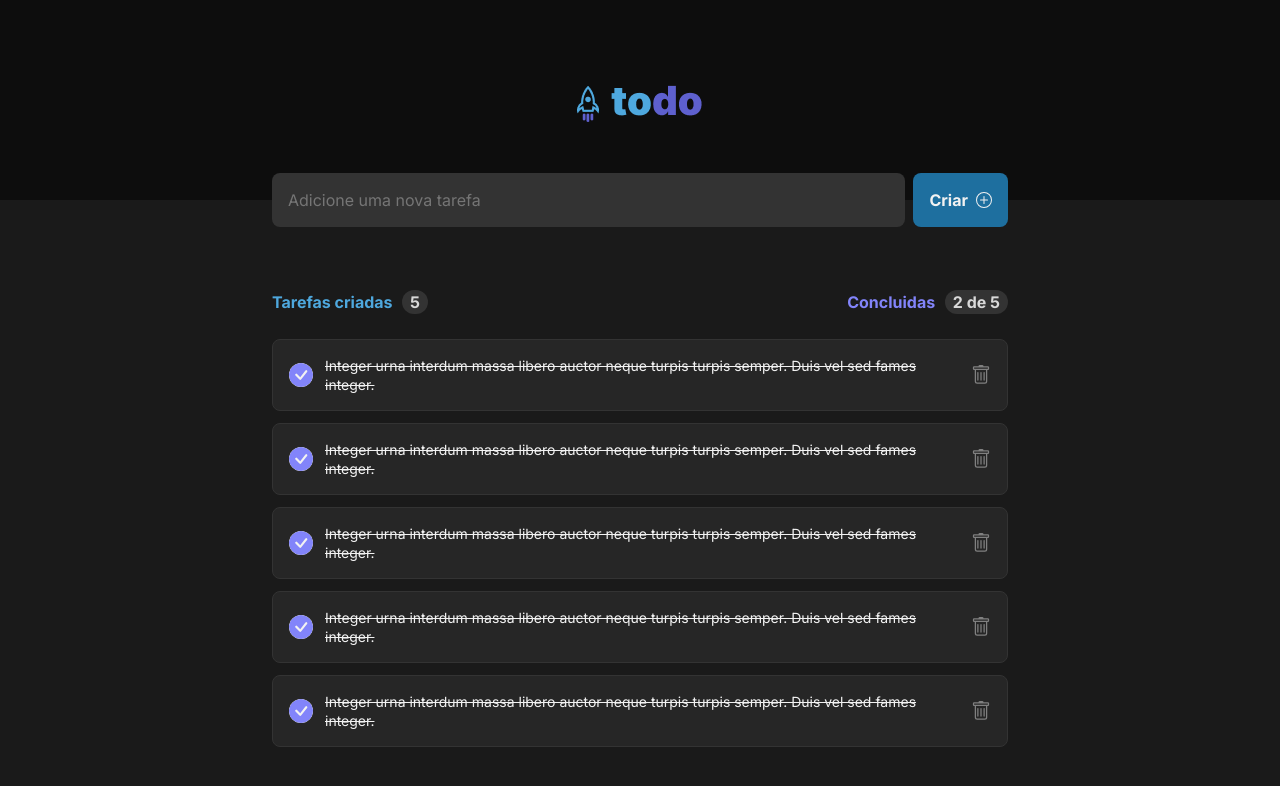
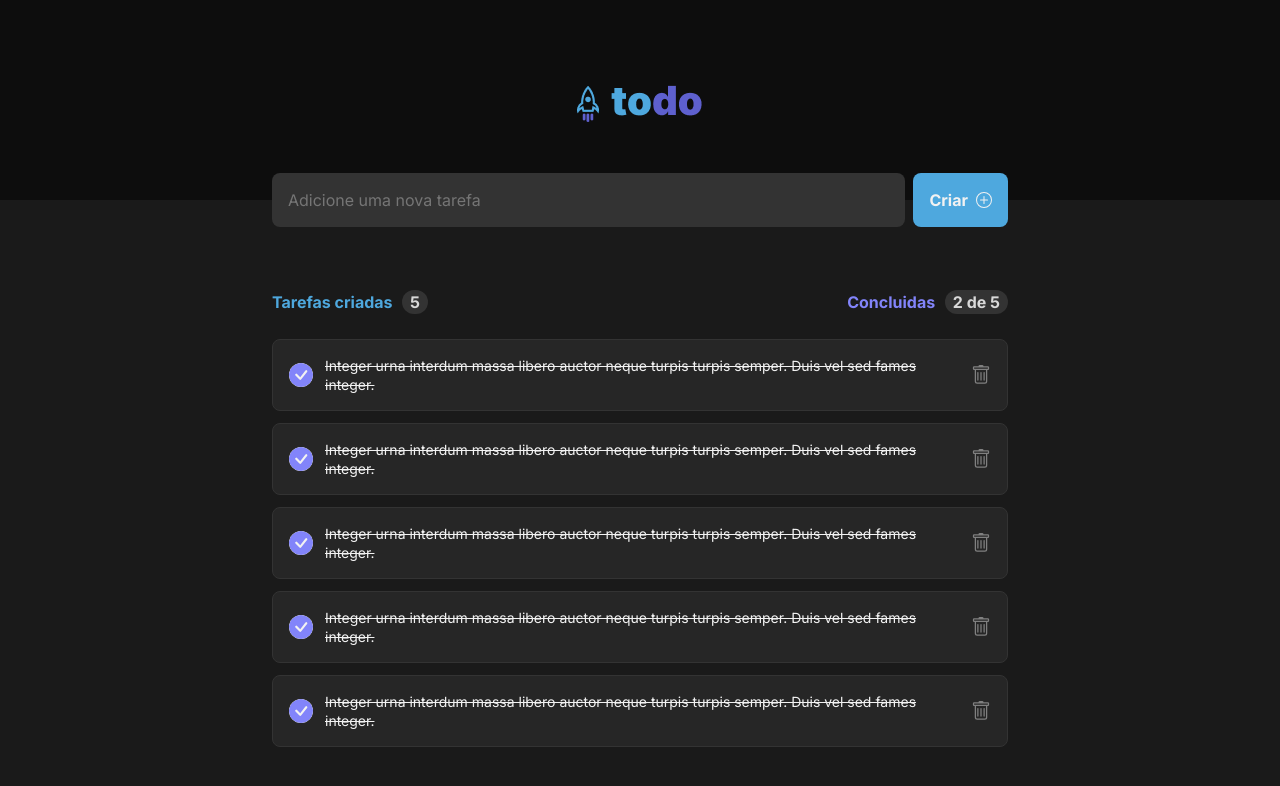
Before and after one commit to joalissongomes1994/todo-list-ts, a React (Vite) app: page / in a window 1280 px wide. In both pictures the pointer is over the button "Criar". Shown: the top 786 px of the page. Built offline with nearby package versions, Linux system fonts and the light colour scheme.

Commit message:
feat: Add style hover on button

```diff
--- a/src/components/Button/Button.module.css
+++ b/src/components/Button/Button.module.css
@@ -32,4 +32,10 @@
   display: flex;
   align-items: center;
   gap: 0.5rem;
+
+  transition: background-color 0.2s;
 }
+
+.addTaskForm button:hover {
+  background: var(--blue);
+}
```
